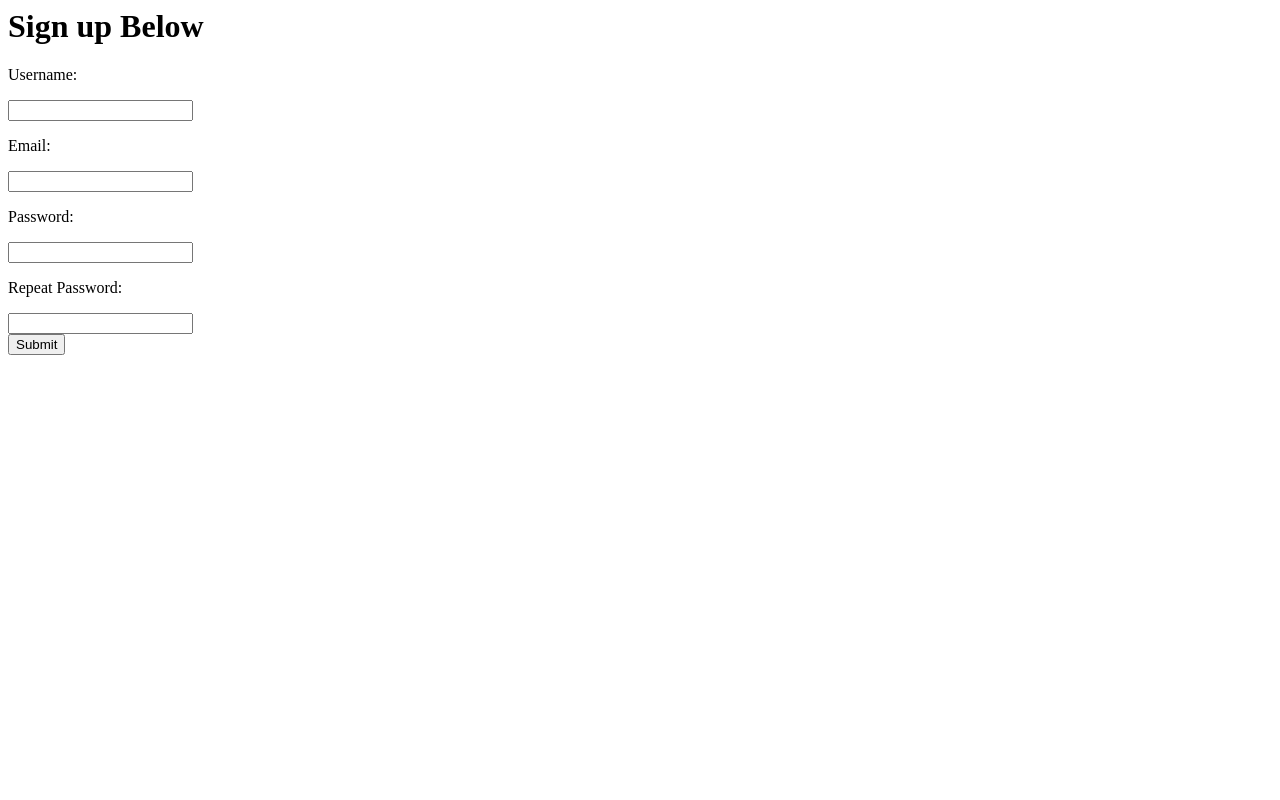
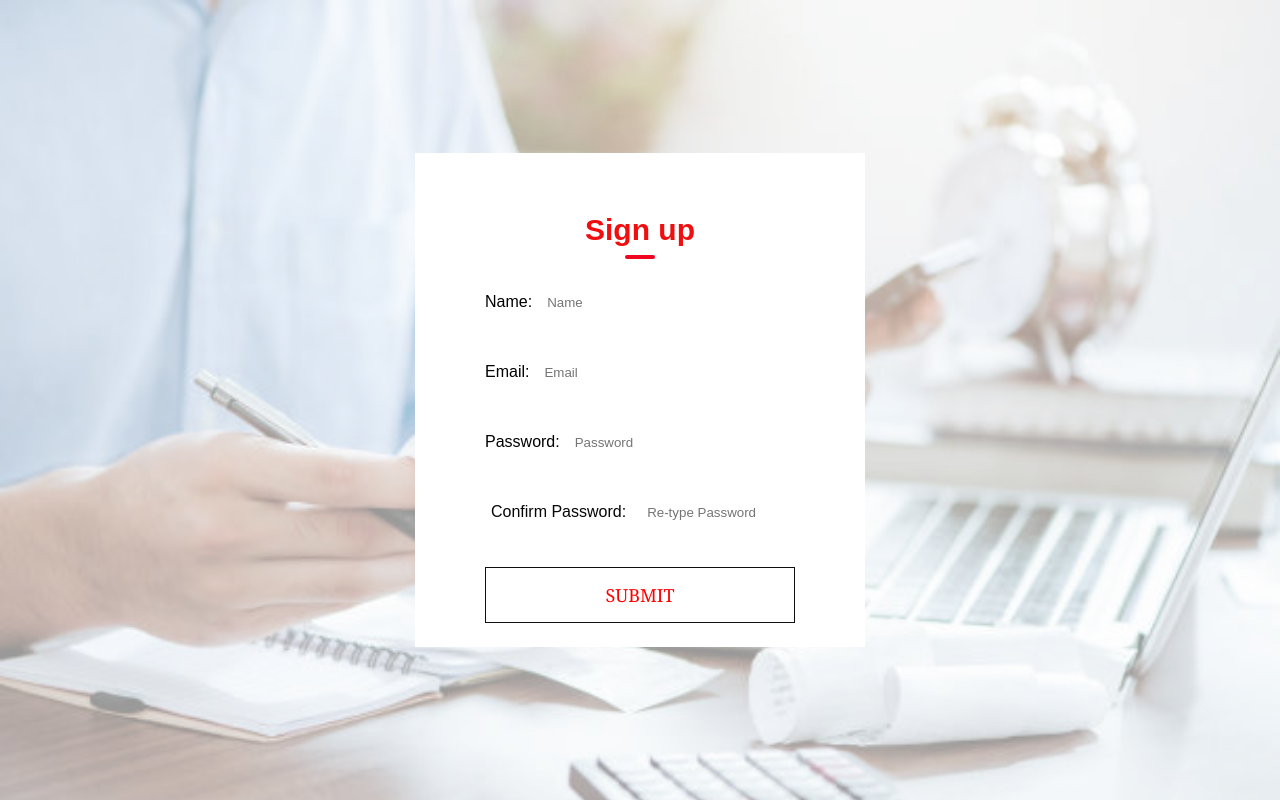
Before and after one commit to nandani-01/devjam, a Django app: page /register in a window 1280 px wide. Run offline with Django 4.2, Linux system fonts and the light colour scheme.

Commit message:
changing whole code

```diff
--- a/templates/register.html
+++ b/templates/register.html
@@ -1,22 +1,40 @@
-<h1>Sign up Below</h1>
-<style>
-    h5{
-        color: red
-    }
-</style>
-{% for message in messages %}
-<h5>{{message}}</h5>
-{% endfor%}
-<form method = "POST" action = "register">
-    {% csrf_token %}
-    <p>Username:</p>
-    <input type="text" name = "username"/>
-    <p>Email:</p>
-    <input type="email" name = "email"/>
-    <p>Password:</p>
-    <input type="password" name = "password"/>
-    <p>Repeat Password:</p>
-    <input type="password" name = "password2"/><br>
-    <input type = "submit"/>
-
-</form>
+<!DOCTYPE html>
+<html lang="en">
+<head>
+    <meta charset="UTF-8">
+    <meta http-equiv="X-UA-Compatible" content="IE=edge">
+    <meta name="viewport" content="width=device-width, initial-scale=1.0">
+    <title>register</title>
+    <link rel ="stylesheet" href = "style.css"/>
+</head>
+<body>
+    <div class ="container">
+        <div class ="form-box">
+            <h1 id="title">Sign up</h1>
+            <form >
+                <div class = "input-group">
+                    <div class = "input-field" id ="nameField">
+                        <lable for="text" class="name">Name:</lable>
+                        <input type ="text" placeholder ="Name">
+                    </div>
+                    <div class ="input-field">
+                        <lable for="text" class="email">Email:</lable>
+                        <input type ="email" placeholder ="Email">
+                    </div>
+                    <div class ="input-field">
+                        <lable for="text" class="password">Password:</lable>
+                        <input type ="password" placeholder ="Password">
+                    </div>
+                    <div class ="input-field">
+                        <lable for="text" class="repassword">Confirm Password:</lable>
+                        <input type ="repassword" placeholder ="Re-type Password">
+                    </div>
+                    <div class="submit">
+                        <a href ="/devjam/next.html">SUBMIT</a>
+                    </div>
+                </div>
+            </form>
+        </div>
+    </div>
+</body>
+</html>
```
